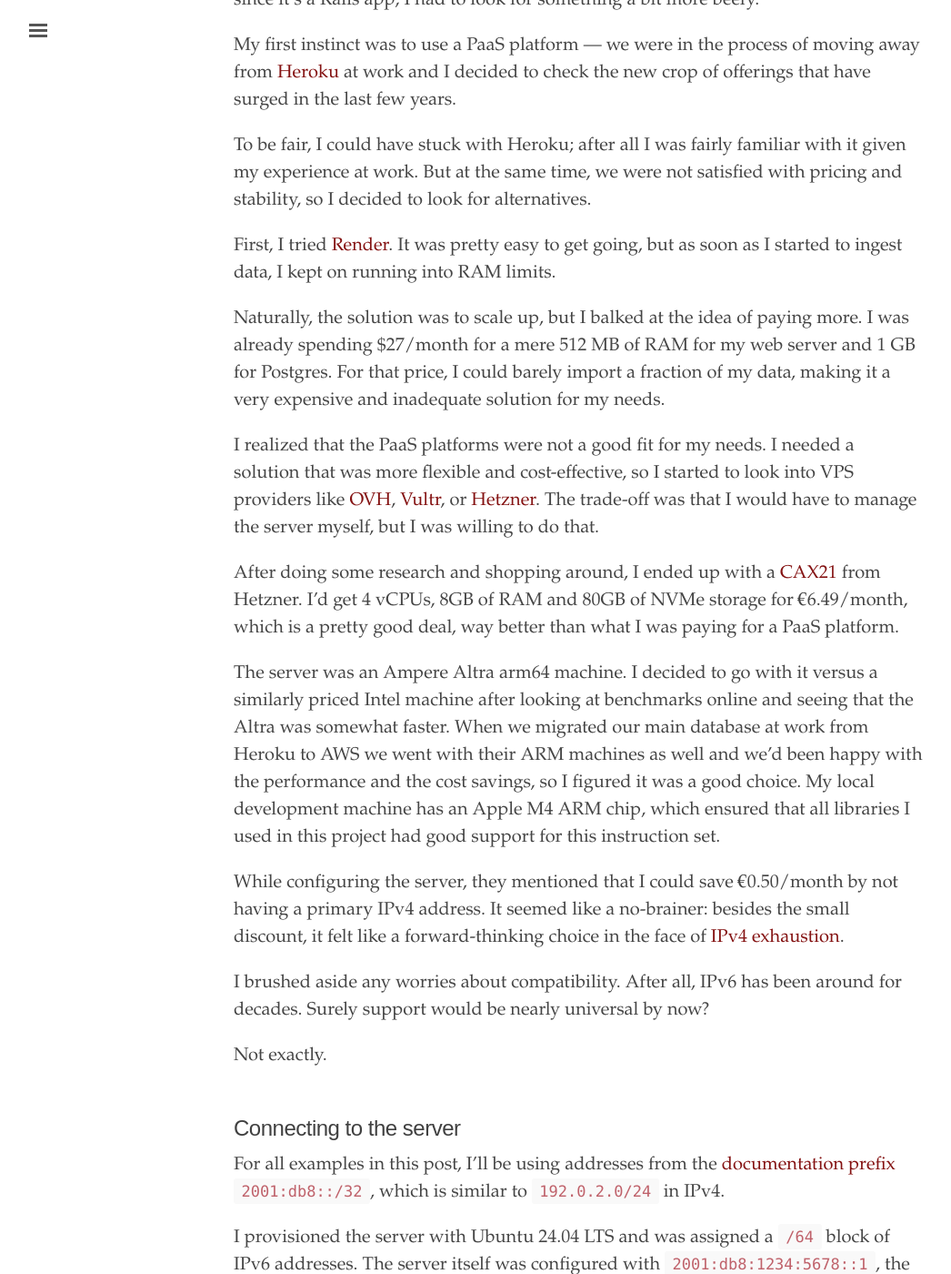
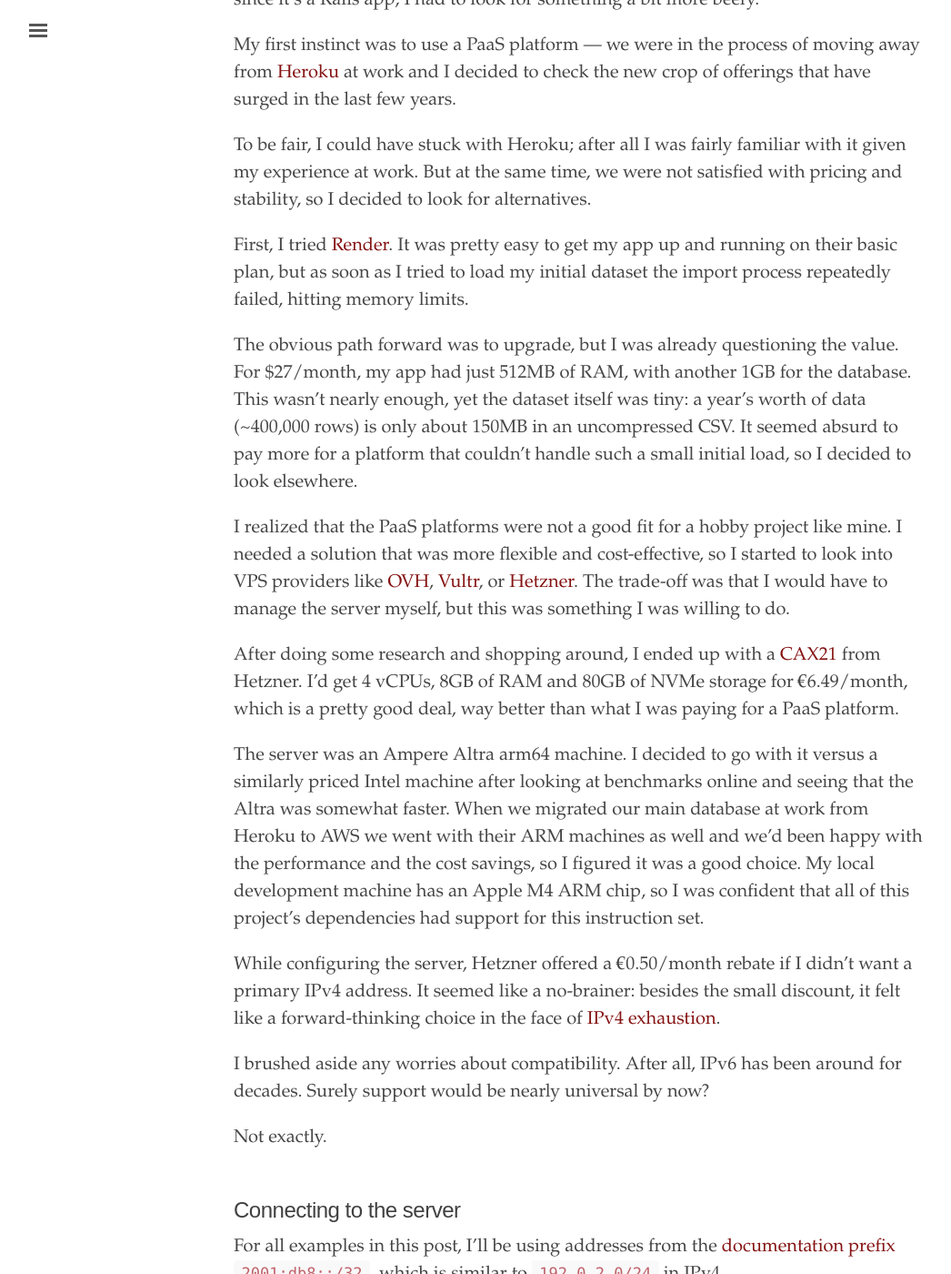
Before and after one commit to emilio2601/emilio2601.dev, a Jekyll site: the page built from _texts/deploying-a-web-app-ipv6-only-server.md, in a window 1280 px wide and 1400 px high, scrolled down 409 px. Shown: the whole window at 91% size, without its empty margins (3-1049 px from the left). Built offline with Jekyll 4.4.1, drawn with Linux system fonts in a browser that asks for light colours; some of the changed text lies outside the part shown.

Commit message:
rewrite and rephrase llm-ese

````diff
--- a/_texts/deploying-a-web-app-ipv6-only-server.md
+++ b/_texts/deploying-a-web-app-ipv6-only-server.md
@@ -23,17 +23,17 @@
 
 To be fair, I could have stuck with Heroku; after all I was fairly familiar with it given my experience at work. But at the same time, we were not satisfied with pricing and stability, so I decided to look for alternatives.
 
-First, I tried [Render](https://render.com). It was pretty easy to get going, but as soon as I started to ingest data, I kept on running into RAM limits.
+First, I tried [Render](https://render.com). It was pretty easy to get my app up and running on their basic plan, but as soon as I tried to load my initial dataset the import process repeatedly failed, hitting memory limits.
 
-Naturally, the solution was to scale up, but I balked at the idea of paying more. I was already spending $27/month for a mere 512 MB of RAM for my web server and 1 GB for Postgres. For that price, I could barely import a fraction of my data, making it a very expensive and inadequate solution for my needs.
+The obvious path forward was to upgrade, but I was already questioning the value. For $27/month, my app had just 512MB of RAM, with another 1GB for the database. This wasn't nearly enough, yet the dataset itself was tiny: a year's worth of data (~400,000 rows) is only about 150MB in an uncompressed CSV. It seemed absurd to pay more for a platform that couldn't handle such a small initial load, so I decided to look elsewhere.
 
-I realized that the PaaS platforms were not a good fit for my needs. I needed a solution that was more flexible and cost-effective, so I started to look into VPS providers like [OVH](https://www.ovh.com/us/vps/), [Vultr](https://www.vultr.com/), or [Hetzner](https://www.hetzner.com/). The trade-off was that I would have to manage the server myself, but I was willing to do that.
+I realized that the PaaS platforms were not a good fit for a hobby project like mine. I needed a solution that was more flexible and cost-effective, so I started to look into VPS providers like [OVH](https://www.ovh.com/us/vps/), [Vultr](https://www.vultr.com/), or [Hetzner](https://www.hetzner.com/). The trade-off was that I would have to manage the server myself, but this was something I was willing to do.
 
 After doing some research and shopping around, I ended up with a [CAX21](https://www.hetzner.com/cloud) from Hetzner. I'd get 4 vCPUs, 8GB of RAM and 80GB of NVMe storage for €6.49/month, which is a pretty good deal, way better than what I was paying for a PaaS platform.
 
-The server was an Ampere Altra arm64 machine. I decided to go with it versus a similarly priced Intel machine after looking at benchmarks online and seeing that the Altra was somewhat faster. When we migrated our main database at work from Heroku to AWS we went with their ARM machines as well and we'd been happy with the performance and the cost savings, so I figured it was a good choice. My local development machine has an Apple M4 ARM chip, which ensured that all libraries I used in this project had good support for this instruction set.
+The server was an Ampere Altra arm64 machine. I decided to go with it versus a similarly priced Intel machine after looking at benchmarks online and seeing that the Altra was somewhat faster. When we migrated our main database at work from Heroku to AWS we went with their ARM machines as well and we'd been happy with the performance and the cost savings, so I figured it was a good choice. My local development machine has an Apple M4 ARM chip, so I was confident that all of this project's dependencies had support for this instruction set.
 
-While configuring the server, they mentioned that I could save €0.50/month by not having a primary IPv4 address. It seemed like a no-brainer: besides the small discount, it felt like a forward-thinking choice in the face of [IPv4 exhaustion](https://en.wikipedia.org/wiki/IPv4_address_exhaustion).
+While configuring the server, Hetzner offered a €0.50/month rebate if I didn't want a primary IPv4 address. It seemed like a no-brainer: besides the small discount, it felt like a forward-thinking choice in the face of [IPv4 exhaustion](https://en.wikipedia.org/wiki/IPv4_address_exhaustion).
 
 I brushed aside any worries about compatibility. After all, IPv6 has been around for decades. Surely support would be nearly universal by now?
 
@@ -94,9 +94,9 @@
 fatal: unable to access 'https://github.com/dokku/dokku-postgres.git/': Failed to connect to github.com port 443 after 2 ms: Couldn't connect to server
 ```
 
-I was confused. I verified I had a working internet connection. I pinged `github.com` from my local machine and it was working. I pinged it from the server and it was not.
+I was confused. I verified I had a working internet connection. I successfully pinged `github.com` from my local machine, so I knew their service was up. However, when I tried to reach their servers from my VPS, I couldn't connect at all.
 
-It turns out GitHub does not support IPv6 at all. There's a [discussion thread](https://github.com/orgs/community/discussions/10539) with hundreds of replies in the GitHub Community forum, but so far no official announcement. There's even a website called [isgithubipv6.live](https://isgithubipv6.live/) that you can sign up for to get notified when they enable it.
+It turns out that as of August 2025, GitHub does not support IPv6. There's a [discussion thread](https://github.com/orgs/community/discussions/10539) with hundreds of replies in the GitHub Community forum, but so far no official announcement. There's even a tracker website called [isgithubipv6.live](https://isgithubipv6.live/) with a signup form to get notified when they enable it.
 
 I wasn't gonna wait for that to happen, and luckily I found a workaround. There's a proxy called [gh-v6.com](https://gh-v6.com/) that allows you to access repositories over IPv6. And Dokku has a way to manually specify a URL for plugin installations.
 
@@ -105,7 +105,7 @@
 -----> Installing plugin dokku-postgres (1.44.0)
 ```
 
-Note that this proxy only works for release assets, so I had to specify the version of the plugin I wanted to install. I also had to specify the name of the plugin with the `--name` flag, otherwise Dokku would assume my plugin was called `1.44.0.tar.gz`.
+Note that this proxy only works for release assets, so I had to specify the URL for the specific version of the plugin I wanted to install. I also had to specify the name of the plugin with the `--name` flag, otherwise Dokku would assume my plugin was called `1.44.0.tar.gz`.
 
 I was able to install the plugin and create an app and a database, and link them together.
 
@@ -188,6 +188,6 @@
 
 Despite these hurdles, I now have a cost-effective, high-performance, and future-proof platform for my projects. If you're considering making the jump, I'd say go for it. The challenges are surmountable, and by navigating them, you'll be a little bit ahead of the curve.
 
-One final thought worth mentioning is that I proxy this site through Cloudflare. This provides a significant advantage: Cloudflare's network makes my site accessible to users on older, IPv4-only networks by translating their requests to IPv6 before they reach my server.
+One final thought worth mentioning is that I proxy this site through Cloudflare. Their network makes my site accessible to users on older, IPv4-only networks by translating their requests to IPv6 before they reach my server.
 
-A fair question might be: if Cloudflare provides IPv4 access anyway, was the effort worthwhile? The answer is a firm yes. Beyond the initial cost savings, this setup simplifies my server's configuration and reduces its attack surface — there is no public IPv4 address to manage, firewall, or secure. Cloudflare handles the messy reality of the internet's transition period, while my backend infrastructure remains lean, modern, and focused on a single protocol. It's the best of both worlds: universal accessibility for all users, with a simpler and more secure IPv6-only origin.
+A fair question might be: if Cloudflare provides IPv4 access anyway, was the effort worthwhile? I would say yes. Beyond the initial cost savings, this setup simplifies my server's configuration and reduces its attack surface — there is no public IPv4 address to manage, firewall, or secure. It's the best of both worlds: universal access for all users, with a simpler and more secure IPv6-only origin.
````
Also changed, not shown: other parts of _texts/deploying-a-web-app-ipv6-only-server.md (+2 -2 lines).
